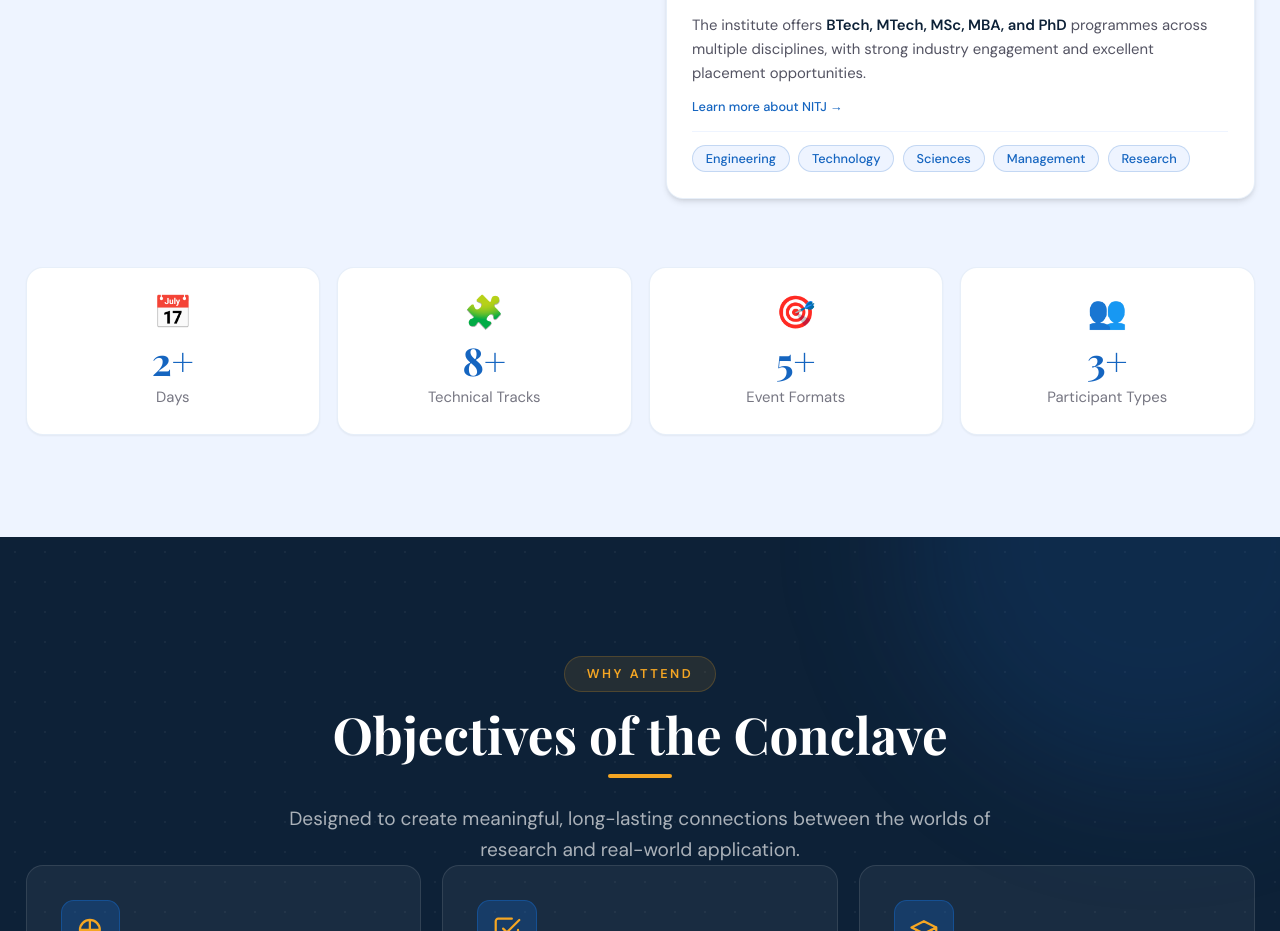
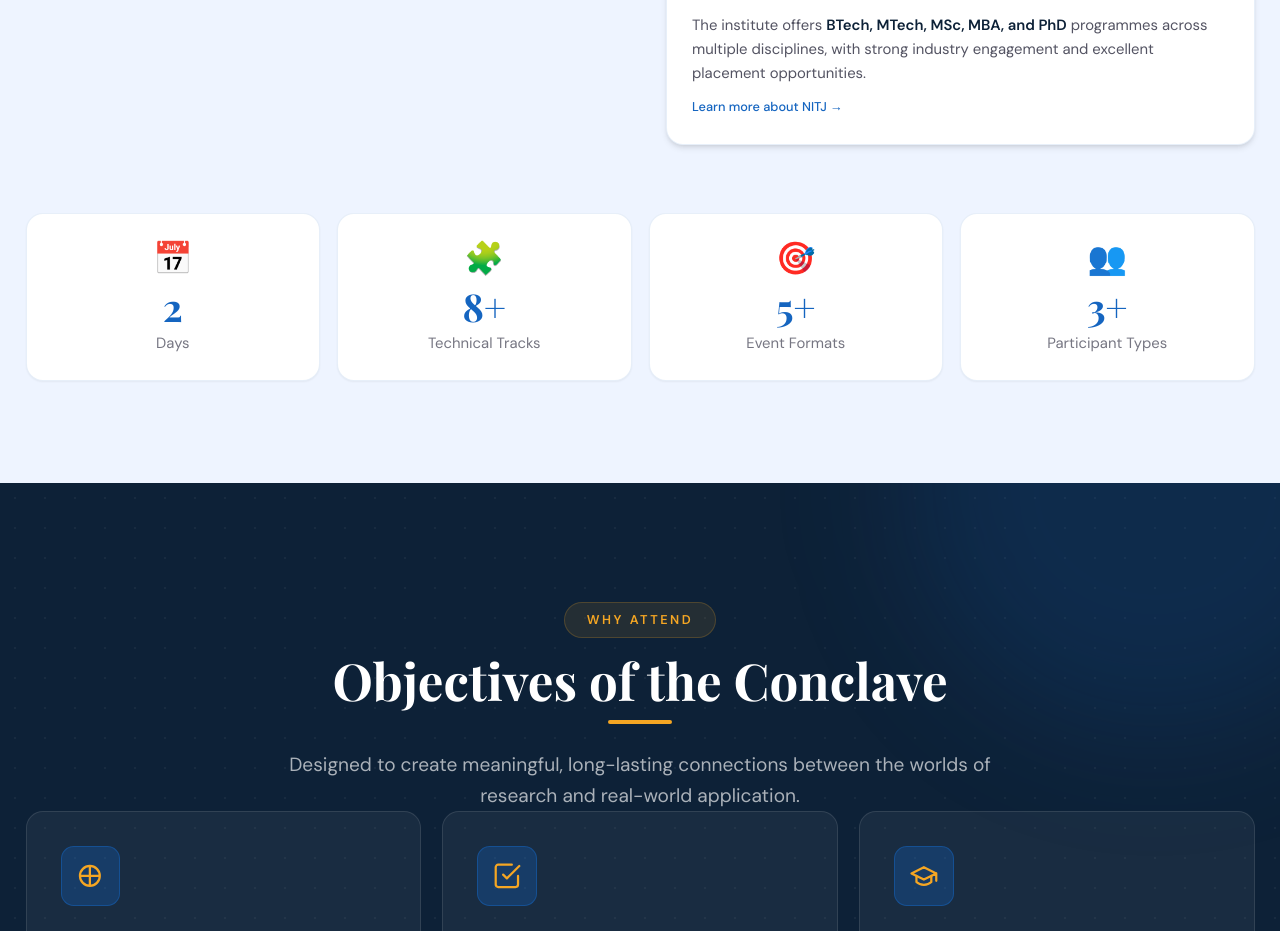
Before and after one commit to harimurugan1989/institute-academia-conclave, a React (Vite) app: page / in a window 1280 px wide. Shown: the part 1440-2371 px from the top of the page. Built offline with nearby package versions, Linux system fonts and the light colour scheme.

Commit message:
removed uneccessary tags from about section

```diff
--- a/src/components/About.jsx
+++ b/src/components/About.jsx
@@ -2,10 +2,10 @@ import { useRef } from "react";
 import { motion, useInView } from "framer-motion";
 
 const STATS = [
-  { value: "2",  label: "Days",             icon: "📅" },
-  { value: "8",  label: "Technical Tracks", icon: "🧩" },
-  { value: "5",  label: "Event Formats",    icon: "🎯" },
-  { value: "3",  label: "Participant Types", icon: "👥" },
+  { value: "2",  label: "Days",              icon: "📅", showPlus: false },
+  { value: "8",  label: "Technical Tracks",  icon: "🧩", showPlus: true },
+  { value: "5",  label: "Event Formats",     icon: "🎯", showPlus: true },
+  { value: "3",  label: "Participant Types", icon: "👥", showPlus: true },
 ];
 
 const fadeUp = {
@@ -114,17 +114,6 @@ export default function About() {
                 Learn more about NITJ →
               </a>
 
-              <div className="pt-3 border-t border-[#EEF4FF] flex flex-wrap gap-2">
-                {["Engineering", "Technology", "Sciences", "Management", "Research"].map((tag) => (
-                  <span
-                    key={tag}
-                    className="text-xs bg-[#EEF4FF] text-[#1565C0] px-3 py-1
-                               rounded-full font-medium border border-[#1565C0]/20"
-                  >
-                    {tag}
-                  </span>
-                ))}
-              </div>
             </div>
           </motion.div>
         </div>
@@ -144,7 +133,9 @@ export default function About() {
                          shadow-sm hover:shadow-md hover:-translate-y-1 transition-all duration-300"
             >
               <div className="text-3xl mb-2">{stat.icon}</div>
-              <div className="font-display font-bold text-[#1565C0] text-4xl">{stat.value}+</div>
+              <div className="font-display font-bold text-[#1565C0] text-4xl">
+                {stat.value}{stat.showPlus ? "+" : ""}
+              </div>
               <div className="text-[#1A1A2E]/60 font-body text-sm mt-1">{stat.label}</div>
             </motion.div>
           ))}
```
